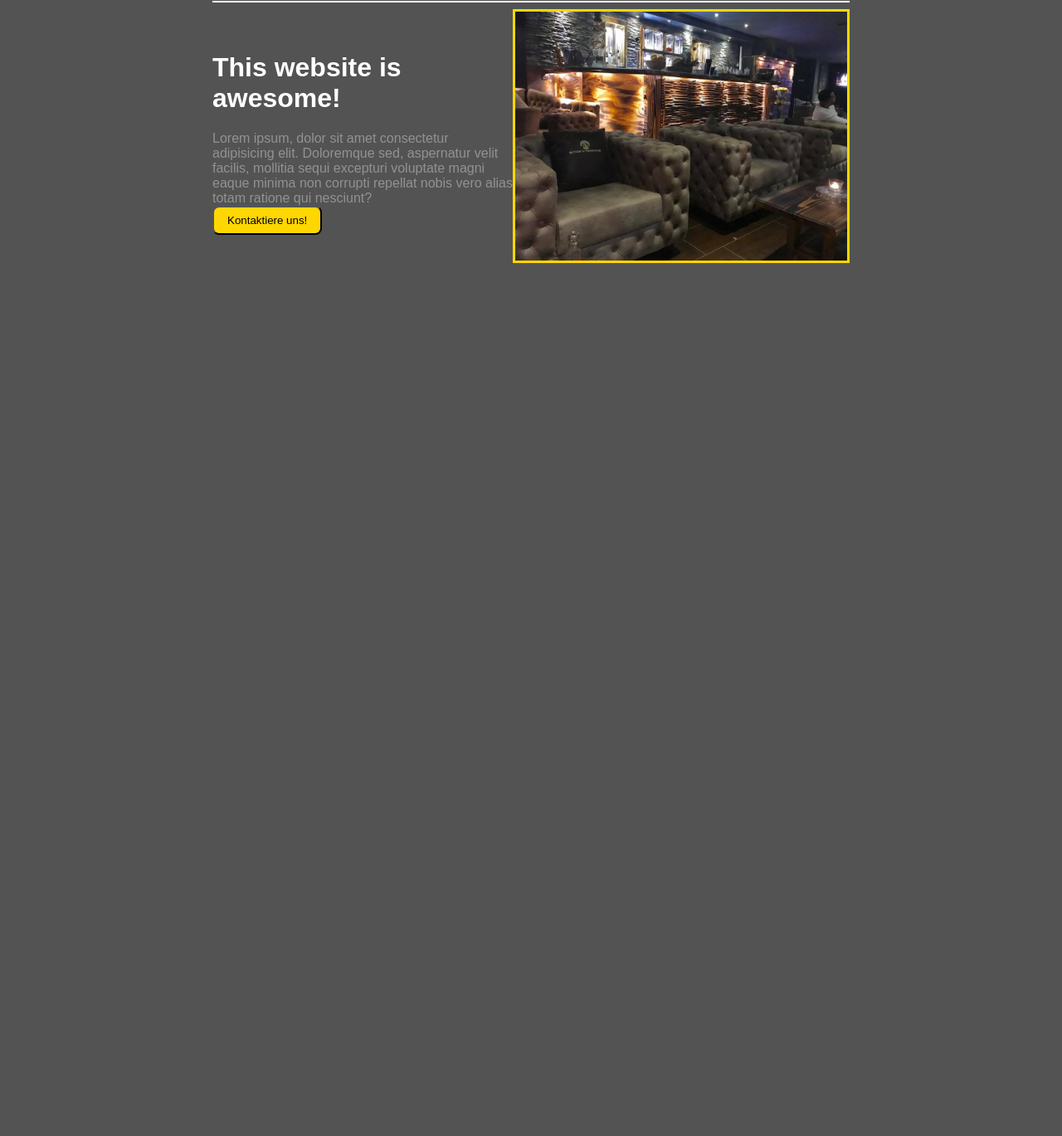
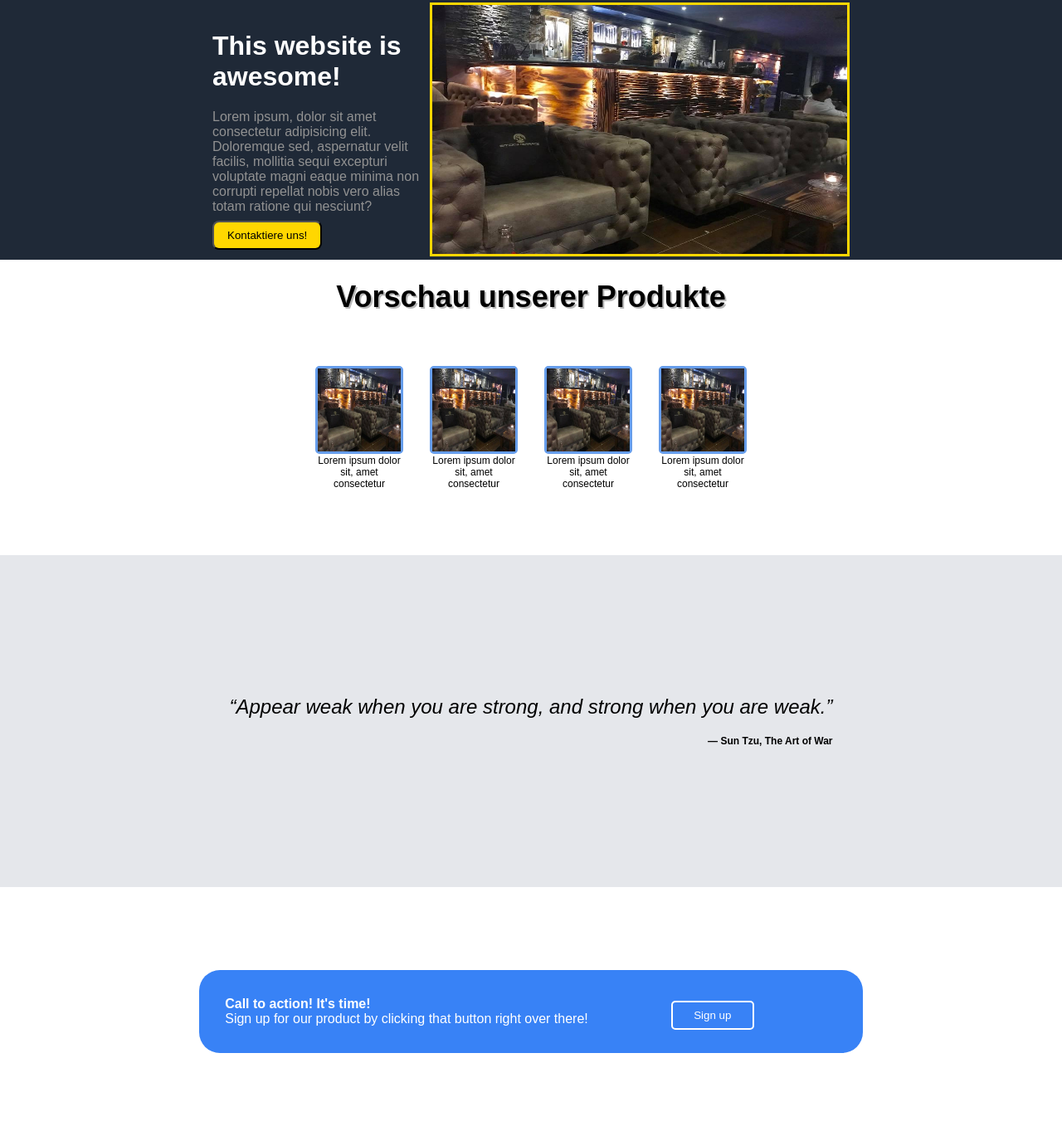
Before and after one commit to twofun2fun/landingpage, a plain HTML site: page index.html in a window 1280 px wide. Shown: the part 71-1440 px from the top of the page at 83% size. Before the commit the page ends 800 px from the top, so only its background shows below. Drawn offline with Linux system fonts and the light colour scheme.

Commit message:
all done except footer

```diff
--- a/index.html
+++ b/index.html
@@ -8,6 +8,8 @@
   <title>Smoky Terrace</title>
 </head>
 <body>
+  <div class="bodytopbg">
+    <div class="bodytop">
       <nav id="navbar">
         <div id="logomain">
           <a href="index.html"><img src="./images/huka.png" alt="Hookah Icon"></a>
@@ -27,11 +29,63 @@
           </div>
           <button class="kontakt">Kontaktiere uns!</button>
       </div>
-
         <div class="containerimg">
           <img src="./images/headerimage.jpg" alt="Bild von Smoky Terrace">
         </div>
-
+      </div>
+    </div>
+  </div>
+  <div class="bodysecondbg">
+    <div class="bodysecond">
+        <h1>Vorschau unserer Produkte</h1>
+      <div class="content2">
+        <div class="container2">
+          <div class="info">
+            <div class="borderimg2">
+              <img src="./images/headerimage.jpg" alt="smoky image">
+              <div class="text">Lorem ipsum dolor sit, amet consectetur </div>
+            </div>
+          </div>
+          <div class="info">
+            <div class="borderimg2">
+              <img src="./images/headerimage.jpg" alt="smoky image">
+              <div class="text">Lorem ipsum dolor sit, amet consectetur </div>
+            </div>
+          </div>
+          <div class="info">
+            <div class="borderimg2">
+              <img src="./images/headerimage.jpg" alt="smoky image">
+              <div class="text">Lorem ipsum dolor sit, amet consectetur </div>
+            </div>
+          </div>
+          <div class="info">
+            <div class="borderimg2">
+              <img src="./images/headerimage.jpg" alt="smoky image">
+              <div class="text">Lorem ipsum dolor sit, amet consectetur </div>
+            </div>
+          </div>
+        </div>
+      </div>
+    </div>
+  </div>
+  <div class="bodythirdbg">
+    <div class="bodythird">
+      <div class="center">“Appear weak when you are strong, and strong when you are weak.”</div>
+      <div class="right">― Sun Tzu, The Art of War</div>
+    </div>
+  </div>
+  <div class="bodyfourthbg">
+    <div class="bodyfourth">
+      <div class="backgroundcontent">
+        <div class="wrapleft">
+          <div class="heading">Call to action! It's time!</div>
+          <div class="headingsubtext">Sign up for our product by clicking that button right over there!</div>
+        </div>
+        <div class="wrapright">
+          <button id="signup">Sign up</button>
+        </div>
+      </div>
+    </div>
   </div>
 </body>
 </html>
--- a/style.css
+++ b/style.css
@@ -1,8 +1,8 @@
 body {
-  background-color: rgb(83, 83, 83);
-  margin-left: 20%;
-  margin-right: 20%;
+  background-color: #ffffff;
   font-family: Arial, Helvetica, sans-serif;
+  margin: 0px;
+  padding: 0px;
 }
 
 /*HEADER START */
@@ -41,7 +41,19 @@ a:hover {
 
 /*HEADER END */
 
-/*CONTENT START*/
+/*CONTENT -1- START*/
+
+.bodytopbg {
+  background-color: #1F2937;
+  margin: 0px;
+  padding: 0px;
+}
+
+.bodytop {
+  margin-left: 20%;
+  margin-right: 20%;
+}
+
 
 .content {
   display: flex;
@@ -57,8 +69,8 @@ button.kontakt {
 }
 
 .containerimg img {
-  width: 400px;
-  height: auto;
+  width: 500px;
+  height: 300px;
   border: 3px solid gold;
   flex-wrap: wrap;
   margin-top: 8px;
@@ -69,8 +81,8 @@ button.kontakt {
   align-items: center;
   justify-content: space-between;
   flex-wrap: wrap;
-  margin-bottom: 8px;
   margin-top: 8px;
+  margin-right: auto;
 }
 
 .container h1 {
@@ -80,4 +92,149 @@ button.kontakt {
 
 .container .text {
   color: rgb(146, 146, 146);
+  margin-bottom: 8px;
 }
+
+/* CONTENT -1- END */
+
+/*CONTENT -2- START*/
+
+.bodysecondbg {
+  background-color: white;
+}
+
+.bodysecond {
+  margin-left: 20%;
+  margin-right: 20%;
+  text-align: center;
+}
+
+.bodysecond h1 {
+  text-align: center;
+  text-shadow: 2px 2px #b8b8b8;
+  font-size: 36px;
+  font-weight: 700;
+  margin-bottom: -60px;
+}
+
+.content2 {
+  display: flex;
+  justify-content: center;
+  align-items: center;
+  height: 350px;
+}
+
+.container2 {
+  display: flex;
+  gap: 32px;
+}
+
+.borderimg2 {
+  width: 100px;
+  height: 100px;
+  border: 3px solid #669deb;
+  border-radius: 5px;
+}
+
+.borderimg2 img {
+  width: 100px;
+  height: 100px;
+}
+
+.info .text {
+  font-size: 12px;
+}
+
+/* CONTENT -2- END */
+
+/* CONTENT -3- START */
+
+.bodythirdbg {
+  background-color: #E5E7EB;
+  display: flex;
+  justify-content: center;
+  align-items: center;
+  height: 400px;
+}
+
+.bodythird {
+  margin-left: 20%;
+  margin-right: 20%;
+}
+
+.center {
+  font-size: 24px;
+  font-style: italic;
+  margin-bottom: 20px;
+}
+
+.right {
+  display: flex;
+  align-items: flex-end;
+  flex-direction: column;
+  font-size: 12px;
+  font-weight: 700;
+}
+
+/* CONTENT -3- END */
+
+/* CONTENT -4- START */
+
+.bodyfourthbg {
+  background-color: white;
+  height: 300px;
+  display: flex;
+  justify-content: center;
+  align-items: center;
+}
+
+.bodyfourth {
+  margin-left: 20%;
+  margin-right: 20%;
+  text-align: center;
+}
+
+.backgroundcontent {
+  background-color: #3882F6;
+  width: 800px;
+  height: 100px;
+  border-radius: 25px;
+  display: flex;
+  align-items: center;
+  justify-content: center;
+}
+
+.wrapleft .heading{
+  width: 300px;
+  display: flex;
+  align-items: center;
+  flex-wrap: wrap;
+  margin-right: auto;
+}
+
+.heading {
+  color: white;
+  font-weight: 600;
+}
+
+.headingsubtext {
+  color: white;
+  font-weight: 300;
+}
+
+.wrapright {
+  width: 300px;
+  flex-wrap: wrap;
+  margin-top: 8px;
+}
+
+#signup {
+  background-color: #3882F6;
+  border: 2px solid white;
+  width: 100px;
+  color: white;
+  padding: 8px;
+  border-radius: 5px;
+}
+
+/* CONTENT -4- END */
```
Lines whose indentation alone changed are shown as unchanged.
